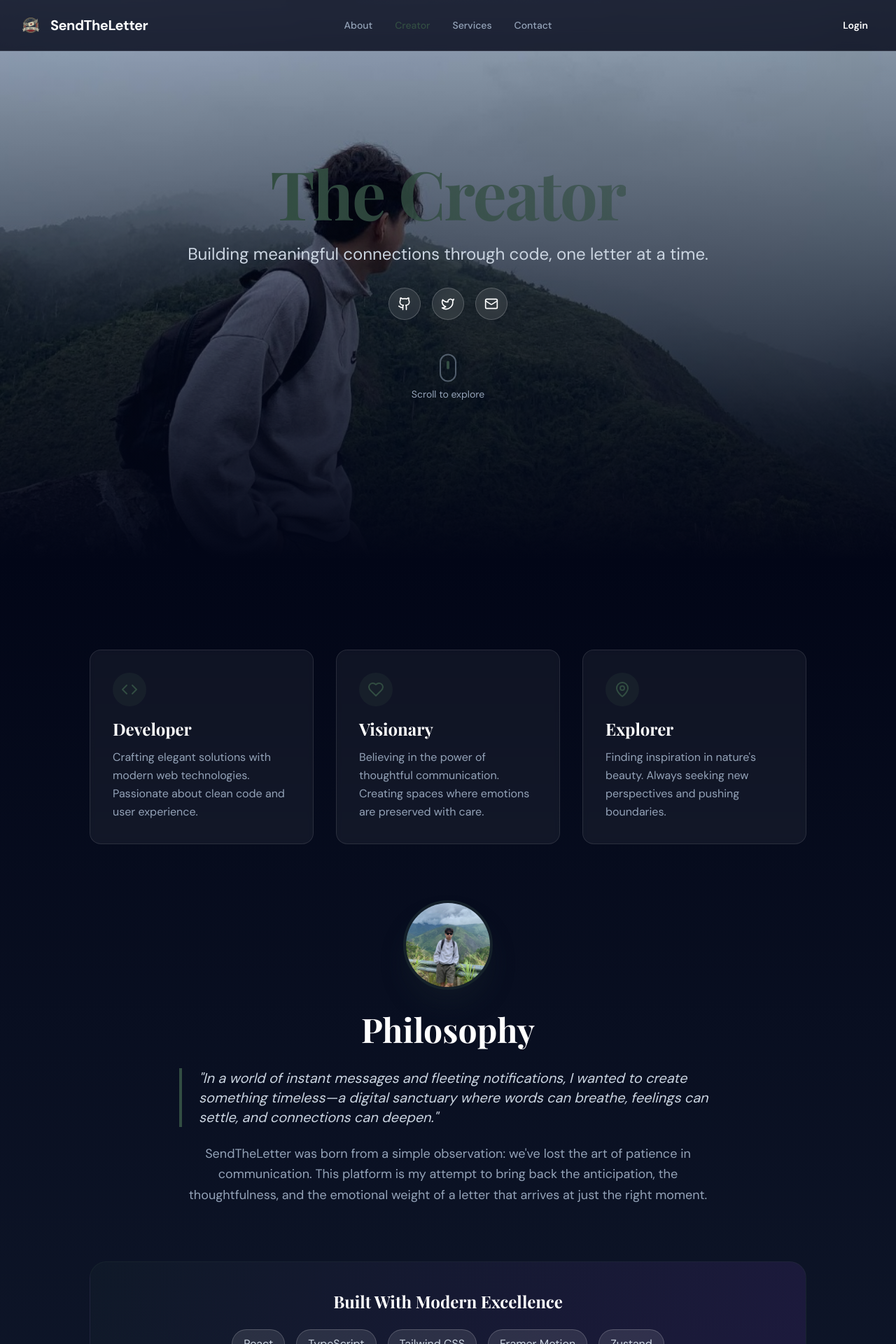
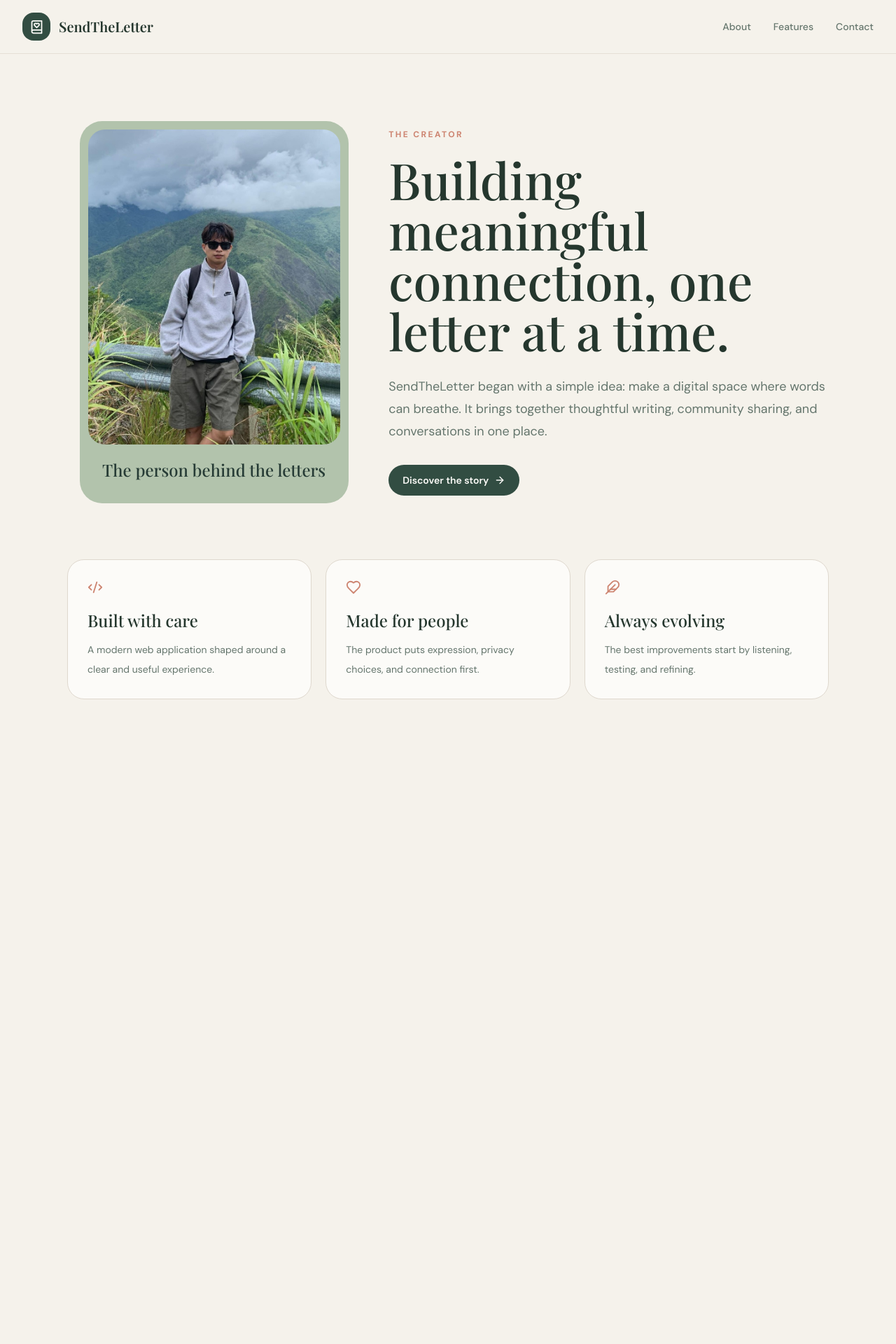
Before and after one commit to donnelsimbajon-design/SendtheLetter_System, a React (Vite) app in the folder Note_letter/: page /creator in a window 1280 px wide. Shown: the top 1920 px of the page at 70% size. After the commit the page ends 1095 px from the top, so only its background shows below. Built offline with nearby package versions, Linux system fonts and the light colour scheme.

Commit message:
Refresh creator page to match the product identity

```diff
--- a/Note_letter/src/Pages/Creator.tsx
+++ b/Note_letter/src/Pages/Creator.tsx
@@ -1,183 +1,16 @@
-import { motion } from 'framer-motion';
-import { Github, Twitter, Mail, MapPin, Code, Heart } from 'lucide-react';
-import { Button } from '../components/ui/button';
 import { Link } from 'react-router-dom';
+import { ArrowRight, BookHeart, Code2, Feather, Heart, MapPin } from 'lucide-react';
 
-const Creator = () => {
-    return (
-        <div className="min-h-screen bg-slate-950 text-white overflow-hidden">
-            {/* Header */}
-            <header className="fixed top-0 w-full z-50 border-b border-white/10 bg-slate-950/80 backdrop-blur-md">
-                <div className="container mx-auto px-6 py-4 flex justify-between items-center">
-                    <div className="flex items-center gap-2">
-                        <img src="/logo.png" alt="Logo" className="h-10 w-10 object-contain" />
-                        <Link to="/" className="text-xl font-bold tracking-tight hover:text-primary transition-colors">SendTheLetter</Link>
-                    </div>
-                    <nav className="hidden md:flex gap-8 items-center absolute left-1/2 -translate-x-1/2">
-                        <Link to="/about" className="text-sm font-medium text-slate-400 hover:text-primary transition-colors">About</Link>
-                        <Link to="/creator" className="text-sm font-medium text-primary transition-colors">Creator</Link>
-                        <Link to="/services" className="text-sm font-medium text-slate-400 hover:text-primary transition-colors">Services</Link>
-                        <Link to="/contact" className="text-sm font-medium text-slate-400 hover:text-primary transition-colors">Contact</Link>
-                    </nav>
-                    <Link to="/login" className="hidden md:block">
-                        <Button variant="ghost" className="font-semibold text-white hover:text-primary">Login</Button>
-                    </Link>
-                </div>
-            </header>
-
-            {/* Hero Section with Full Image */}
-            <section className="relative h-screen flex items-center justify-center overflow-hidden">
-                {/* Background Image */}
-                <div className="absolute inset-0 z-0">
-                    <img
-                        src="/creator.jpg"
-                        alt="Creator in nature"
-                        className="w-full h-full object-cover"
-                    />
-                    <div className="absolute inset-0 bg-gradient-to-t from-slate-950 via-slate-950/60 to-slate-950/20" />
-                </div>
-
-                {/* Content Overlay */}
-                <div className="relative z-10 container mx-auto px-6 text-center">
-                    <motion.div
-                        initial={{ opacity: 0, y: 30 }}
-                        animate={{ opacity: 1, y: 0 }}
-                        transition={{ duration: 0.8 }}
-                    >
-                        <h1 className="text-5xl md:text-8xl font-bold mb-6 tracking-tight">
-                            <span className="text-transparent bg-clip-text bg-gradient-to-r from-primary via-primary/80 to-primary/60">
-                                The Creator
-                            </span>
-                        </h1>
-                        <p className="text-xl md:text-2xl text-slate-300 max-w-3xl mx-auto mb-8 font-light">
-                            Building meaningful connections through code, one letter at a time.
-                        </p>
-
-                        {/* Social Links */}
-                        <div className="flex justify-center gap-4 mb-12">
-                            <a href="#" className="p-3 rounded-full bg-white/10 hover:bg-primary/20 border border-white/20 hover:border-primary transition-all backdrop-blur-sm">
-                                <Github size={20} />
-                            </a>
-                            <a href="#" className="p-3 rounded-full bg-white/10 hover:bg-primary/20 border border-white/20 hover:border-primary transition-all backdrop-blur-sm">
-                                <Twitter size={20} />
-                            </a>
-                            <a href="#" className="p-3 rounded-full bg-white/10 hover:bg-primary/20 border border-white/20 hover:border-primary transition-all backdrop-blur-sm">
-                                <Mail size={20} />
-                            </a>
-                        </div>
-
-                        {/* Scroll Indicator */}
-                        <motion.div
-                            animate={{ y: [0, 10, 0] }}
-                            transition={{ duration: 2, repeat: Infinity }}
-                            className="text-slate-400 text-sm"
-                        >
-                            <div className="w-6 h-10 border-2 border-slate-400/50 rounded-full mx-auto mb-2 flex items-start justify-center p-2">
-                                <div className="w-1.5 h-3 bg-primary rounded-full" />
-                            </div>
-                            Scroll to explore
-                        </motion.div>
-                    </motion.div>
-                </div>
-            </section>
-
-            {/* About Section */}
-            <section className="relative py-32 bg-gradient-to-b from-slate-950 to-slate-900">
-                <div className="container mx-auto px-6">
-                    <div className="max-w-5xl mx-auto">
-                        <motion.div
-                            initial={{ opacity: 0, y: 40 }}
-                            whileInView={{ opacity: 1, y: 0 }}
-                            viewport={{ once: true }}
-                            transition={{ duration: 0.6 }}
-                            className="grid md:grid-cols-3 gap-8"
-                        >
-                            {/* Card 1 */}
-                            <div className="p-8 rounded-2xl bg-white/5 border border-white/10 backdrop-blur-sm hover:bg-white/10 transition-all group">
-                                <div className="w-12 h-12 rounded-full bg-primary/20 flex items-center justify-center mb-4 group-hover:scale-110 transition-transform">
-                                    <Code className="text-primary" size={24} />
-                                </div>
-                                <h3 className="text-2xl font-bold mb-3">Developer</h3>
-                                <p className="text-slate-400 leading-relaxed">
-                                    Crafting elegant solutions with modern web technologies. Passionate about clean code and user experience.
-                                </p>
-                            </div>
-
-                            {/* Card 2 */}
-                            <div className="p-8 rounded-2xl bg-white/5 border border-white/10 backdrop-blur-sm hover:bg-white/10 transition-all group">
-                                <div className="w-12 h-12 rounded-full bg-primary/20 flex items-center justify-center mb-4 group-hover:scale-110 transition-transform">
-                                    <Heart className="text-primary" size={24} />
-                                </div>
-                                <h3 className="text-2xl font-bold mb-3">Visionary</h3>
-                                <p className="text-slate-400 leading-relaxed">
-                                    Believing in the power of thoughtful communication. Creating spaces where emotions are preserved with care.
-                                </p>
-                            </div>
-
-                            {/* Card 3 */}
-                            <div className="p-8 rounded-2xl bg-white/5 border border-white/10 backdrop-blur-sm hover:bg-white/10 transition-all group">
-                                <div className="w-12 h-12 rounded-full bg-primary/20 flex items-center justify-center mb-4 group-hover:scale-110 transition-transform">
-                                    <MapPin className="text-primary" size={24} />
-                                </div>
-                                <h3 className="text-2xl font-bold mb-3">Explorer</h3>
-                                <p className="text-slate-400 leading-relaxed">
-                                    Finding inspiration in nature's beauty. Always seeking new perspectives and pushing boundaries.
-                                </p>
-                            </div>
-                        </motion.div>
-
-                        {/* Philosophy Section */}
-                        <motion.div
-                            initial={{ opacity: 0, y: 40 }}
-                            whileInView={{ opacity: 1, y: 0 }}
-                            viewport={{ once: true }}
-                            transition={{ duration: 0.6, delay: 0.2 }}
-                            className="mt-20 text-center"
-                        >
-                            {/* Profile Image */}
-                            <div className="mb-8 flex justify-center">
-                                <div className="w-32 h-32 rounded-full overflow-hidden border-4 border-primary/30 shadow-2xl shadow-primary/20">
-                                    <img
-                                        src="/creator-profile.jpg"
-                                        alt="Creator"
-                                        className="w-full h-full object-cover"
-                                    />
-                                </div>
-                            </div>
-
-                            <h2 className="text-4xl md:text-5xl font-bold mb-8">Philosophy</h2>
-                            <div className="max-w-3xl mx-auto space-y-6 text-lg text-slate-300 leading-relaxed">
-                                <p className="text-xl italic border-l-4 border-primary pl-6 text-left">
-                                    "In a world of instant messages and fleeting notifications, I wanted to create something timeless—a digital sanctuary where words can breathe, feelings can settle, and connections can deepen."
-                                </p>
-                                <p className="text-slate-400">
-                                    SendTheLetter was born from a simple observation: we've lost the art of patience in communication. This platform is my attempt to bring back the anticipation, the thoughtfulness, and the emotional weight of a letter that arrives at just the right moment.
-                                </p>
-                            </div>
-                        </motion.div>
-
-                        {/* Tech Stack */}
-                        <motion.div
-                            initial={{ opacity: 0, y: 40 }}
-                            whileInView={{ opacity: 1, y: 0 }}
-                            viewport={{ once: true }}
-                            transition={{ duration: 0.6, delay: 0.3 }}
-                            className="mt-20 p-10 rounded-3xl bg-gradient-to-r from-primary/10 to-purple-500/10 border border-primary/20"
-                        >
-                            <h3 className="text-2xl font-bold mb-6 text-center">Built With Modern Excellence</h3>
-                            <div className="flex flex-wrap justify-center gap-4 text-slate-300">
-                                <span className="px-4 py-2 rounded-full bg-white/10 border border-white/20">React</span>
-                                <span className="px-4 py-2 rounded-full bg-white/10 border border-white/20">TypeScript</span>
-                                <span className="px-4 py-2 rounded-full bg-white/10 border border-white/20">Tailwind CSS</span>
-                                <span className="px-4 py-2 rounded-full bg-white/10 border border-white/20">Framer Motion</span>
-                                <span className="px-4 py-2 rounded-full bg-white/10 border border-white/20">Zustand</span>
-                            </div>
-                        </motion.div>
-                    </div>
-                </div>
-            </section>
-        </div>
-    );
-};
-
+const Creator = () => (
+  <div className="min-h-screen bg-background text-foreground">
+    <header className="border-b border-border/70"><div className="mx-auto flex h-[76px] max-w-7xl items-center justify-between px-5 sm:px-8"><Link to="/" className="flex items-center gap-3"><span className="flex h-10 w-10 items-center justify-center rounded-2xl bg-primary text-primary-foreground"><BookHeart size={21}/></span><span className="font-editorial text-xl font-semibold">SendTheLetter</span></Link><nav className="flex items-center gap-5 text-sm font-medium text-muted-foreground sm:gap-8"><Link to="/about" className="hover:text-foreground">About</Link><Link to="/services" className="hover:text-foreground">Features</Link><Link to="/contact" className="hover:text-foreground">Contact</Link></nav></div></header>
+    <main className="mx-auto max-w-6xl px-5 py-16 sm:px-8 sm:py-24">
+      <section className="grid items-center gap-10 lg:grid-cols-[.8fr_1.2fr]">
+        <div className="mx-auto w-full max-w-sm overflow-hidden rounded-[2rem] bg-[hsl(var(--surface-sage))] p-3"><img src="/creator-profile.jpg" alt="SendTheLetter creator" className="aspect-[4/5] w-full rounded-[1.5rem] object-cover" onError={(event)=>{event.currentTarget.style.display='none';}}/><div className="p-5 text-center font-editorial text-2xl text-[#263B35]">The person behind the letters</div></div>
+        <div><p className="text-xs font-bold uppercase tracking-[.2em] text-[hsl(var(--accent))]">The creator</p><h1 className="mt-5 font-editorial text-5xl leading-[1.08] sm:text-7xl">Building meaningful connection, one letter at a time.</h1><p className="mt-7 text-lg leading-8 text-muted-foreground">SendTheLetter began with a simple idea: make a digital space where words can breathe. It brings together thoughtful writing, community sharing, and conversations in one place.</p><Link to="/about" className="mt-8 inline-flex items-center gap-2 rounded-full bg-primary px-5 py-3 text-sm font-semibold text-primary-foreground">Discover the story <ArrowRight size={16}/></Link></div>
+      </section>
+      <section className="mt-20 grid gap-5 md:grid-cols-3">{[{icon:Code2,title:'Built with care',body:'A modern web application shaped around a clear and useful experience.'},{icon:Heart,title:'Made for people',body:'The product puts expression, privacy choices, and connection first.'},{icon:Feather,title:'Always evolving',body:'The best improvements start by listening, testing, and refining.'}].map(({icon:Icon,title,body})=><article key={title} className="rounded-3xl border border-border bg-card p-7"><Icon size={22} className="text-[hsl(var(--accent))]"/><h2 className="mt-5 font-editorial text-2xl">{title}</h2><p className="mt-3 text-sm leading-7 text-muted-foreground">{body}</p></article>)}</section>
+    </main>
+  </div>
+);
 export default Creator;
```
